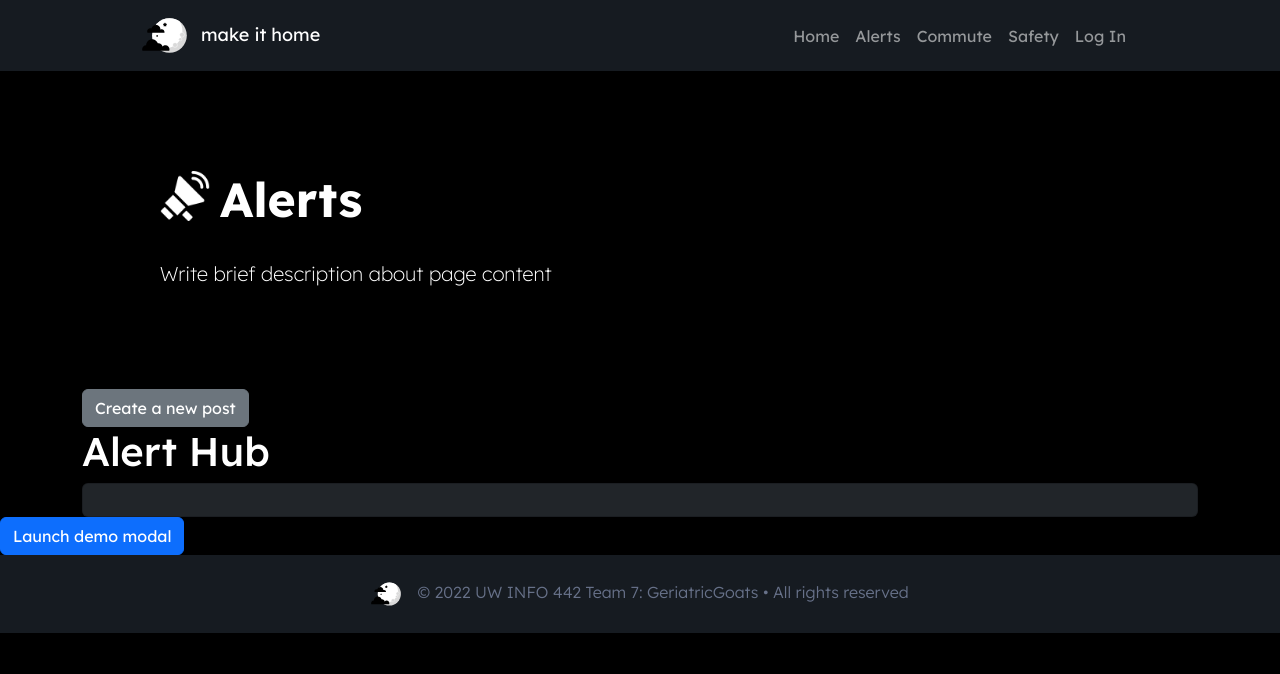
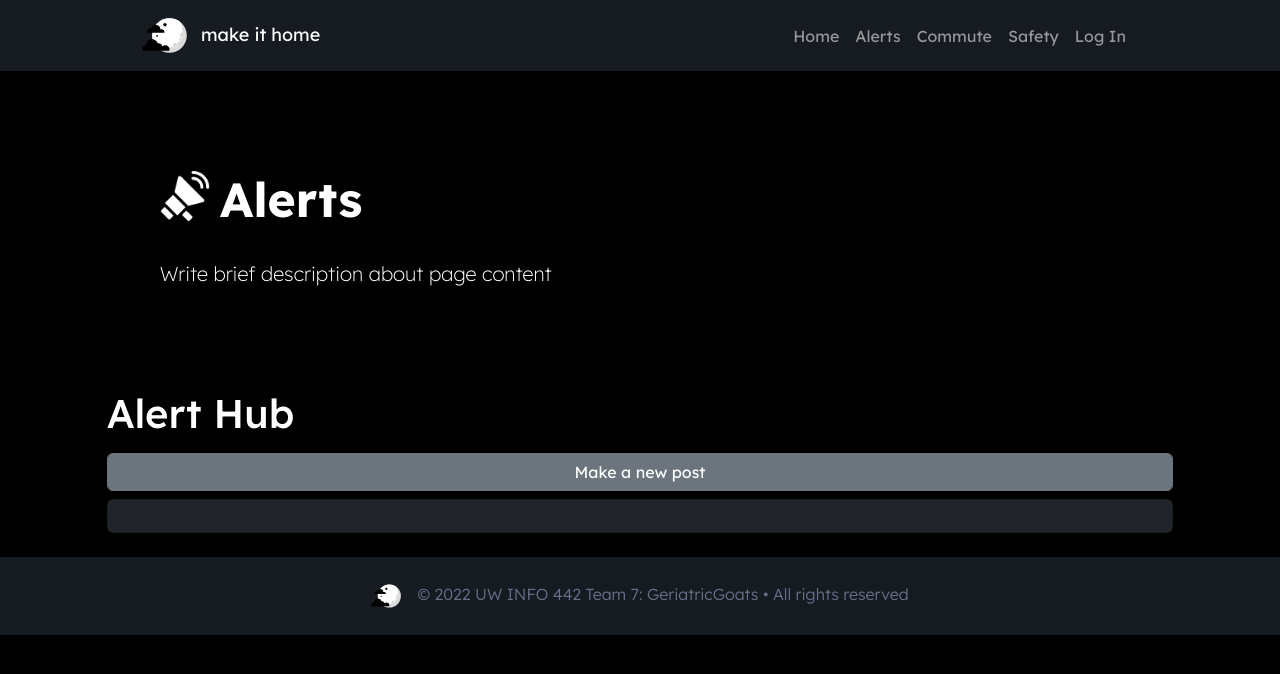
Before and after one commit to UW-INFO442-AU22/GeriatricGoats, a React (Create React App) app: page /alerts in a window 1280 px wide. Shown: the top 674 px of the page. Built offline with nearby package versions, Linux system fonts and the light colour scheme.

Commit message:
finished form functionality | added css

```diff
--- a/src/Alerts.js
+++ b/src/Alerts.js
@@ -2,15 +2,12 @@ import React, { useState } from 'react';
 import {
   Card,
   Row,
-  Col,
-  Button,
   Modal,
   Container,
   Form,
-  Dropdown,
-  DropdownButton,
-  Table,
-  Badge
+  Button,
+  Badge,
+  Stack
 } from "react-bootstrap";
 import "./css/Alerts.css";
 import loudSpeaker from "./img/loud-speaker.png"
@@ -27,6 +24,7 @@ export function Alerts() {
         <p>Write brief description about page content</p>
       </div>
       <MakeForm />
+      <br/>
     </div>
   )
 }
@@ -64,13 +62,33 @@ function MakeForm() {
    }
 
 }
+  // usestate that is an array and holds the posts
+    const [postList, setPostList] = useState([]);
 
+      // event that happens when add post button is clicked
+      // sends form data to be MakePost
+const clicked = event => {
+
+    setPostList(postList.concat(
+      <MakePost key={postList.length} title={titleValue} location={locationValue} incident={incidentValue} />));
+};
+
+// returns title, MakeCard (parent component of posts, takes in postList), and button to make new post
+// also renders the Modal (popup with forum)
   return (
     <>
-        <CardApp title={titleValue} location={locationValue} incident={incidentValue} />
-      <Button variant="primary" onClick={handleShow}>
-        Launch demo modal
+    <Stack gap={2} className="col-md-10 mx-auto">
+    <h1 >Alert Hub</h1>
+      <Button variant="secondary" onClick={handleShow}>
+        Make a new post
       </Button>
+      <MakeCard posts={postList} />
+    </Stack>
+
+
+
+
+
 
       <Modal show={show} onHide={handleClose}>
         <Modal.Header closeButton>
@@ -83,13 +101,12 @@ function MakeForm() {
               <Form.Label>Title</Form.Label>
               <Form.Control type="text" placeholder="Verbal altercation on the ave by Thai Tom" onChange={handleChange} value={titleValue}  />
               <Form.Text className="text-muted">
-                {titleValue}
                 Try and be as descriptive as you can!
               </Form.Text>
             </Form.Group>
 
             <Form.Group className="mb-3" controlId="incidentInput">
-              <Form.Label>Type of incident {incidentValue}</Form.Label>
+              <Form.Label>Type of incident</Form.Label>
               <Form.Select type="text" placeholder="Crime" onChange={handleChange} value={incidentValue}>
                 <option>Crime</option>
                 <option>Heads up!</option>
@@ -98,7 +115,7 @@ function MakeForm() {
             </Form.Group>
 
             <Form.Group className="mb-3" controlId="locationInput">
-              <Form.Label>Location {locationValue}</Form.Label>
+              <Form.Label>Location</Form.Label>
               <Form.Control type="text" placeholder="University Way NE" onChange={handleChange} value={locationValue}  />
 
             </Form.Group>
@@ -111,45 +128,19 @@ function MakeForm() {
           <Button variant="secondary" onClick={handleClose}>
             Close
           </Button>
-          <Button variant="primary" onClick={handleClose}>
+        <Button variant="secondary" onClick={() => {
+          handleClose();
+          clicked();
+        }}>
             Post
           </Button>
         </Modal.Footer>
       </Modal>
-
     </>
-
 
   );
 }
 
-
-// CardApp takes in both MakeCard and MakePost just so the data can be shared
-function CardApp(props) {
-
-  // props are taken in from  MakeForm(), used to populate forum posts
-  const title = props.title;
-  const location = props.location;
-  const incident = props.incident;
-  // used to track how many posts there are
-  const [postList, setPostList] = useState([]);
-
-  // event that happens when add post button is clicked
-  const clicked = event => {
-    setPostList(postList.concat(
-      <MakePost key={postList.length} title={title} location={location} incident={incident} />));
-  };
-  return (
-
-    <div class="container">
-
-      <Button onClick={clicked} variant="secondary">Create a new post </Button>
-      <h1 >Alert Hub</h1>
-      <MakeCard posts={postList} />
-
-    </div>
-  );
-}
 
 // posts are attached here (basically just a dark container)
 // parent component to MakePost
@@ -160,7 +151,10 @@ function MakeCard(props) {
   return (
     <Card bg="dark" style={{ width: '100%' }}>
       <Card.Body>
+        <Stack gap={3} className="col-md-12 mx-auto">
         {posts}
+        </Stack>
+
       </Card.Body>
     </Card>
 
@@ -193,7 +187,7 @@ function MakePost(props) {
               </Row>
               <Row>
                 <h5>
-                  {location} • Seattle
+                  {location}
                 </h5>
               </Row>
               <Row>
```
